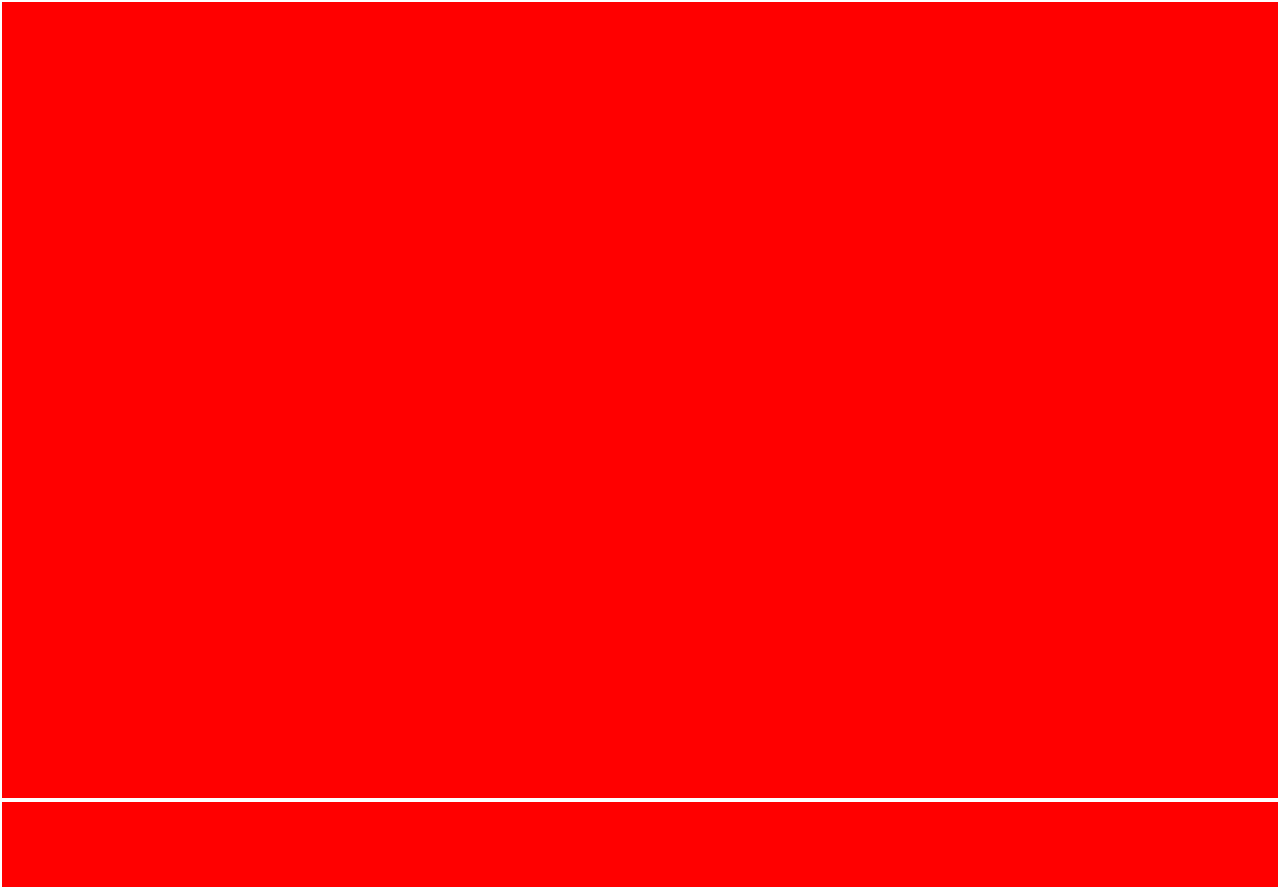
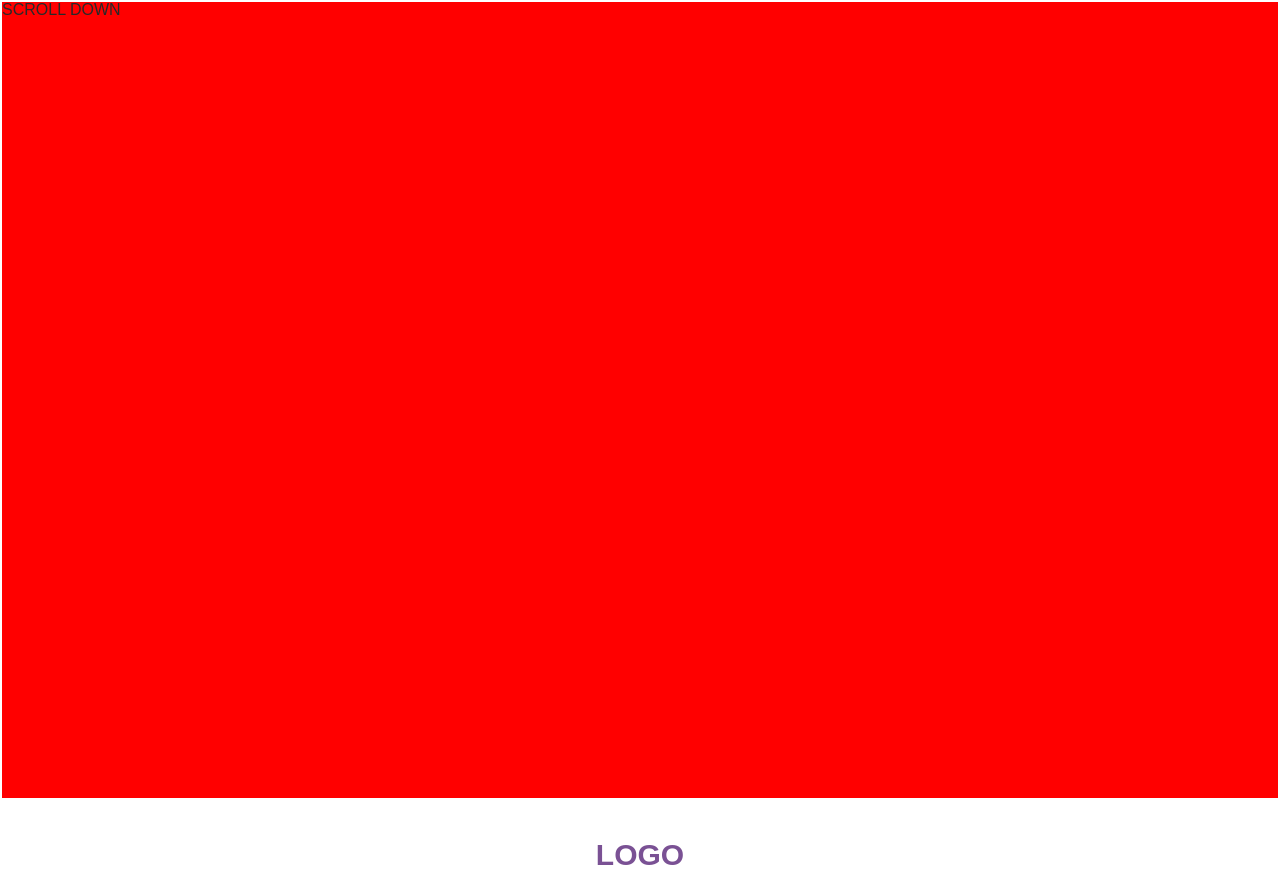
Before and after one commit to Zlerp/footer-1, a plain HTML site: page index.html in a window 1280 px wide. Shown: the top 887 px of the page. Drawn offline with nearby package versions, Linux system fonts and the light colour scheme.

Commit message:
logo fix

```diff
--- a/index.html
+++ b/index.html
@@ -10,9 +10,9 @@
     <link rel="stylesheet" href="https://maxcdn.bootstrapcdn.com/font-awesome/4.5.0/css/font-awesome.min.css">
   </head>
   <body>
-    <div class="section"></div>
-    <div class="section"></div>
-
+    <div class="section">
+      <h2>SCROLL DOWN</h2>
+    </div>
     <!-- FOOTER START  -->
 
     <div class="footer">
--- a/sass/_footer.scss
+++ b/sass/_footer.scss
@@ -16,10 +16,12 @@
       height: 30%;
       font-size: 30px;
       // background: violet;
+      font-weight: 900;
 
       a{
         height: 100%;
         text-decoration: none;
+        color: #7a5194;
         h2{
           height: auto;
           padding-top: 40px;
```
Also changed, not shown: style.css, 1 other file.
